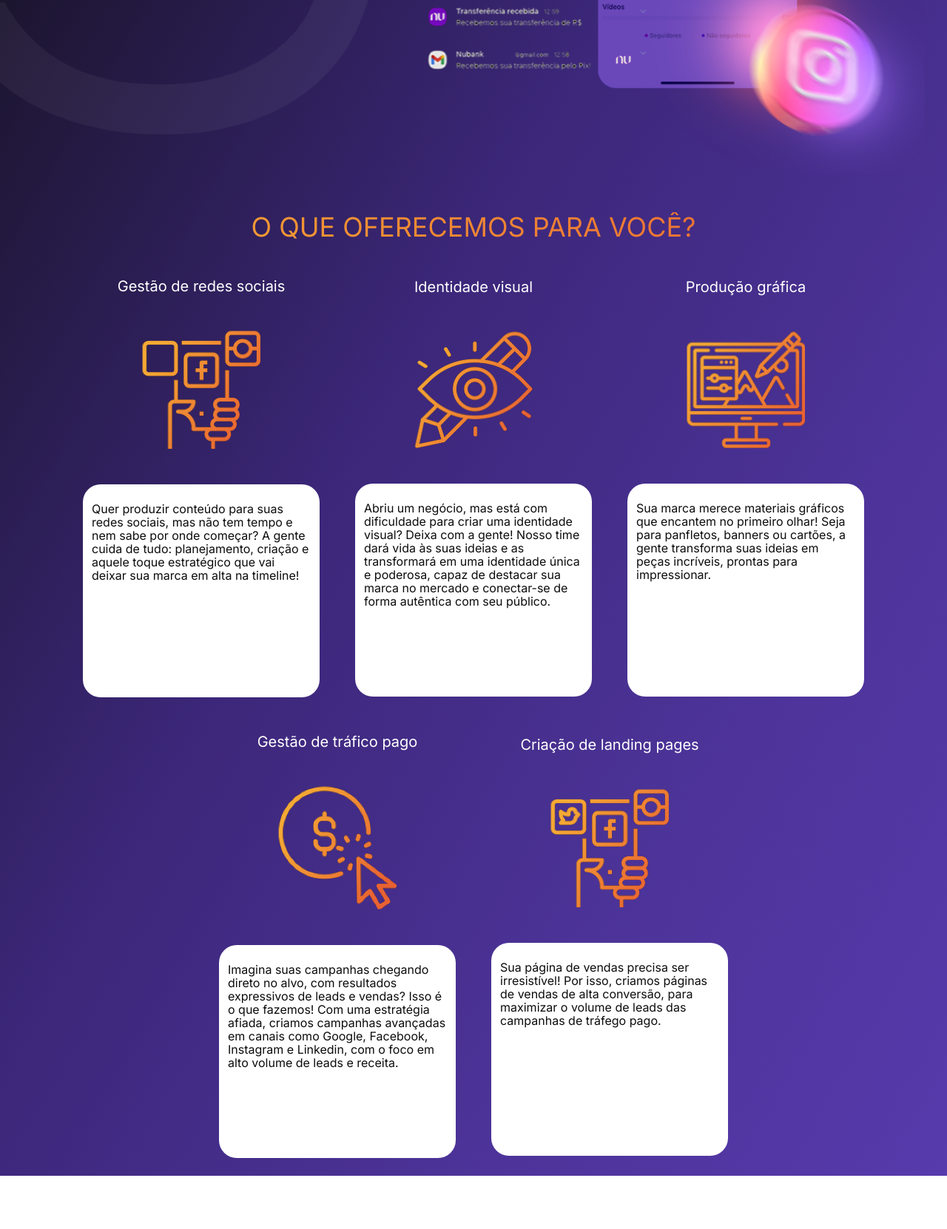
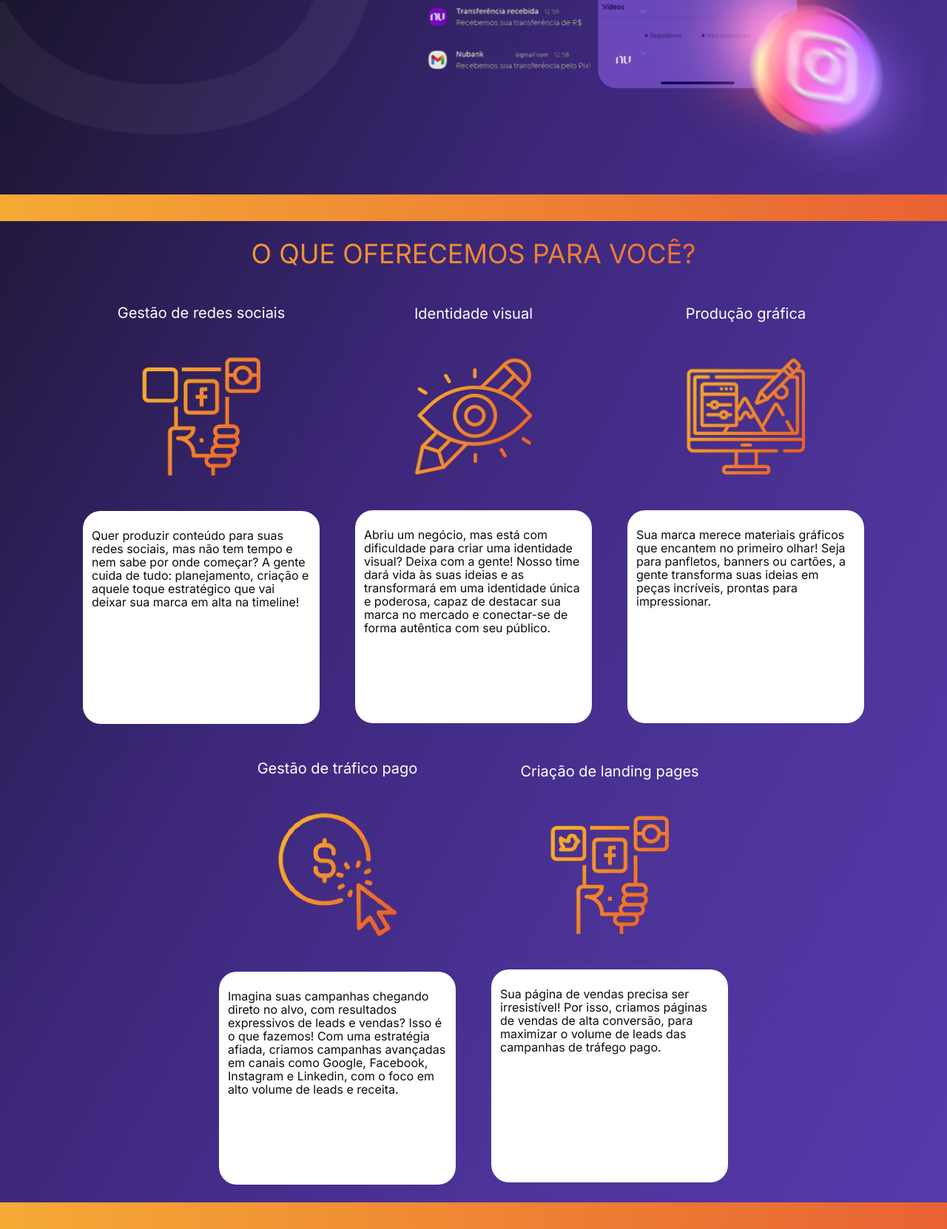
Before and after one commit to pedroeuzebiodev/agenciamagnix.com, a PHP site: page / in a window 1280 px wide. Shown: the part 650-2312 px from the top of the page at 74% size. Before the commit the page ends 2240 px from the top, so only its background shows below. Run offline with PHP 8.4, Linux system fonts and the light colour scheme.

Commit message:
Atualiza declaração CSS da linha entre as seções

```diff
--- a/src/css/index.css
+++ b/src/css/index.css
@@ -122,7 +122,7 @@ body * {
   max-width: 67.2rem;
 }
 
-#app #line {
+#app .line {
   width: 100%;
   height: 3.6rem;
 
```
